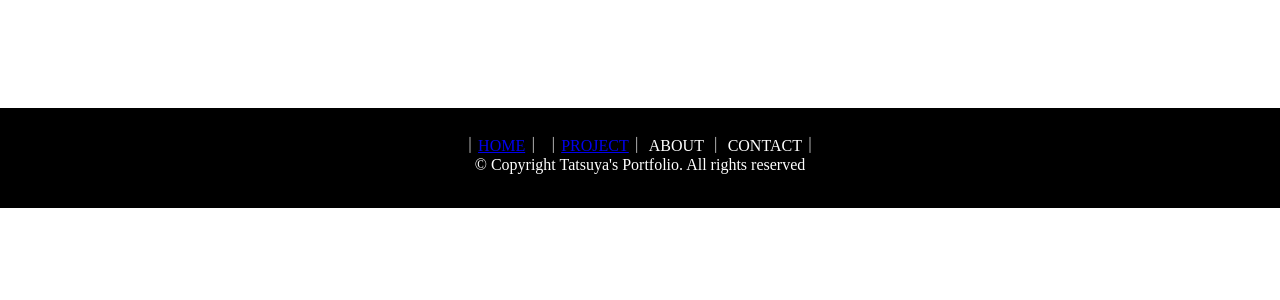
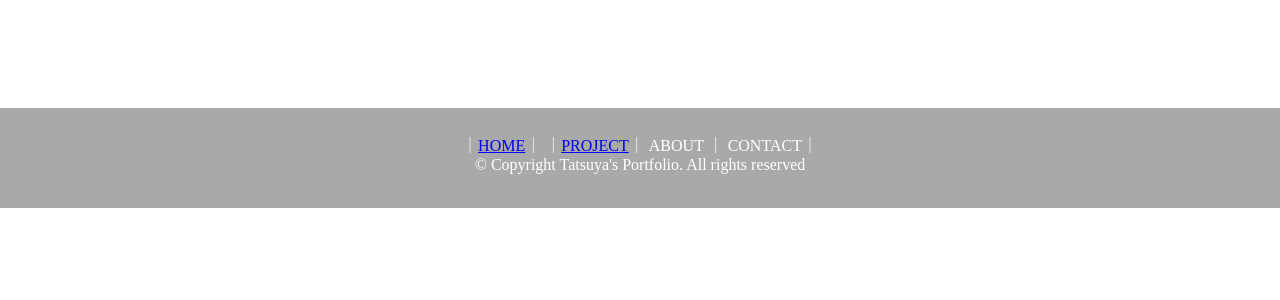
Before and after one commit to kitamitatsuya/doyolab, a PHP site: page / in a window 1280 px wide. Shown: the part 210-510 px from the top of the page. Run offline with PHP 8.4, Linux system fonts and the light colour scheme.

Commit message:
index.html

```diff
--- a/style2.css
+++ b/style2.css
@@ -35,7 +35,7 @@
 footer{
     width: 100%;
     height: 100px;
-    background-color:black;
+    background-color:darkgray;
     color: white;
     text-align: center;
 }
```
